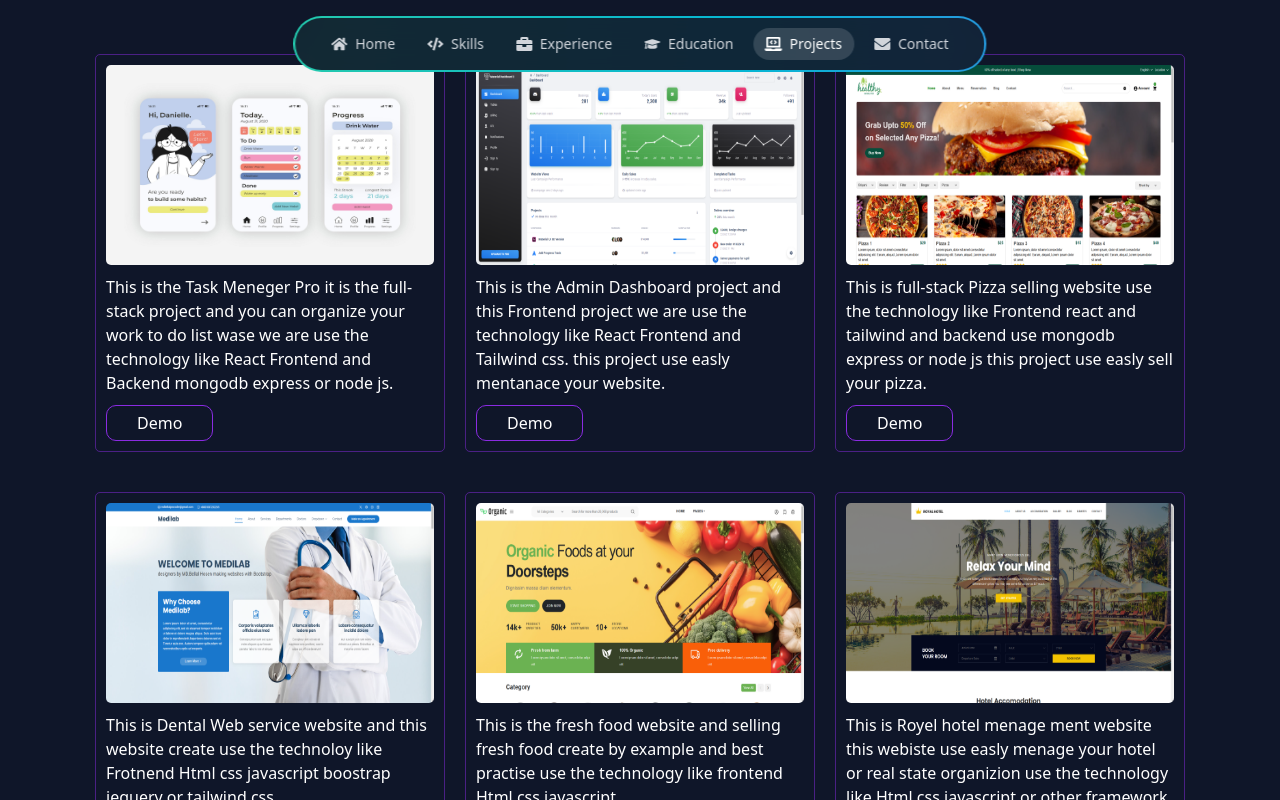
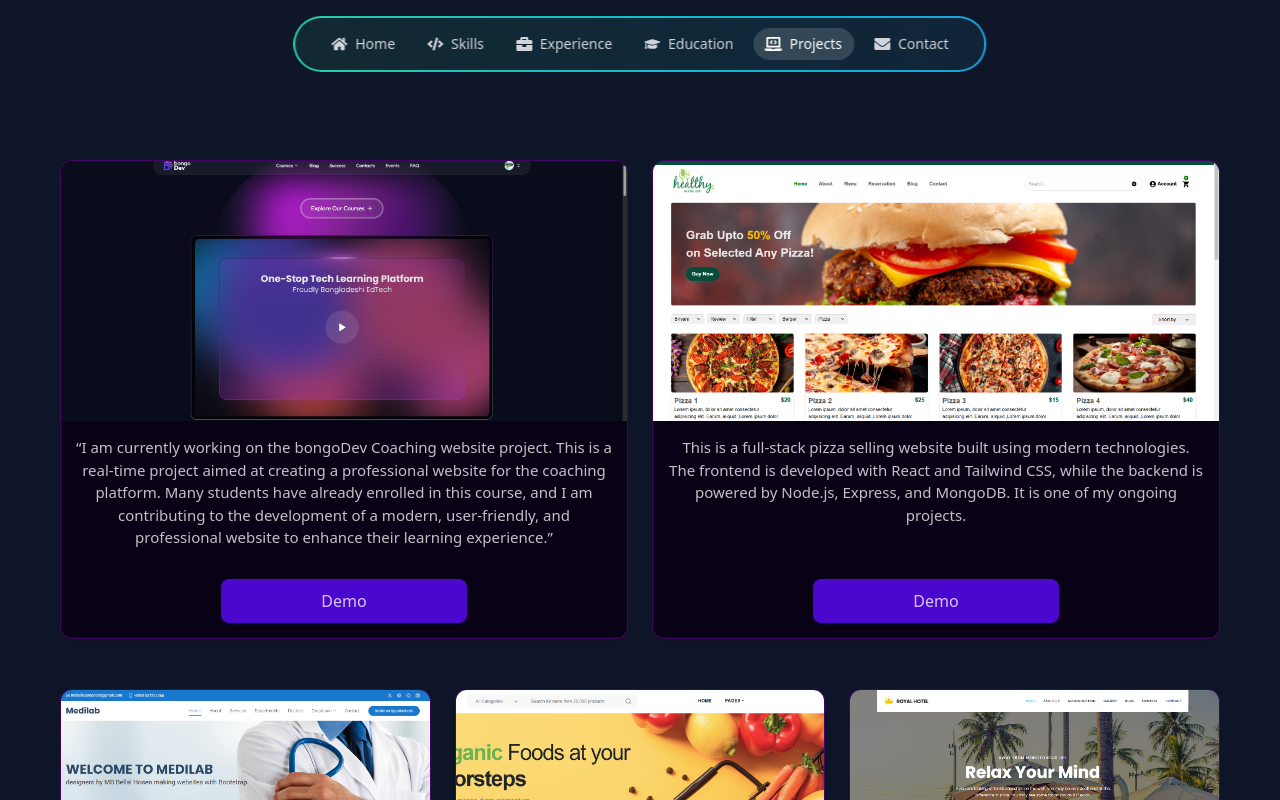
Before and after one commit to thanks-com/portfolio-project, a React (Vite) app in the folder portfolio/: page /projects in a window 1280 px wide. Shown: the top 800 px of the page. Built offline with nearby package versions, Linux system fonts and the light colour scheme.

Commit message:
change this code in portfolio

```diff
--- a/portfolio/src/components/Projects.jsx
+++ b/portfolio/src/components/Projects.jsx
@@ -1,9 +1,10 @@
-import Image1 from "../assets/images/4208903.jpg";
-import Image2 from "../assets/images/Material-Dashboard-2-React-01-15-2025_10_23_PM.png";
+
+
 import Image3 from "../assets/images/project-image-3.png";
 import Image4 from "../assets/images/project-image-4.png";
 import Image5 from "../assets/images/project-image-5.png";
 import Image6 from "../assets/images/project-image-6.png";
+import Image1 from "../assets/images/bongoDev-09-08-2025_03_38_AM.png"
 
 import "./responsive.css";
 const ProjectShowcase = () => {
@@ -13,33 +14,25 @@ const ProjectShowcase = () => {
         <div className="project">
           <img src={Image1} alt="" />
           <p>
-            This is the Task Meneger Pro it is the full-stack project and you
-            can organize your work to do list wase we are use the technology
-            like React Frontend and Backend mongodb express or node js.{" "}
+            “I am currently working on the bongoDev Coaching website project.
+            This is a real-time project aimed at creating a professional website
+            for the coaching platform. Many students have already enrolled in
+            this course, and I am contributing to the development of a modern,
+            user-friendly, and professional website to enhance their learning
+            experience.”
           </p>
-          <a href="https://taskmenegerpro.onrender.com/" target="_blanck">
-            <button>Demo</button>
-          </a>
-        </div>
-
-        <div className="project">
-          <img src={Image2} alt="" />
-          <p>
-            This is the Admin Dashboard project and this Frontend project we are
-            use the technology like React Frontend and Tailwind css. this
-            project use easly mentanace your website.{" "}
-          </p>
-          <a href="https://dashboard54.netlify.app/" target="_blanck">
-            <button>Demo</button>
+          <a href="https://www.bongodev.com/" target="_blanck">
+            <button className="">Demo</button>
           </a>
         </div>
 
         <div className="project">
           <img src={Image3} alt="" />
           <p>
-            This is full-stack Pizza selling website use the technology like
-            Frontend react and tailwind and backend use mongodb express or node
-            js this project use easly sell your pizza.{" "}
+            This is a full-stack pizza selling website built using modern
+            technologies. The frontend is developed with React and Tailwind CSS,
+            while the backend is powered by Node.js, Express, and MongoDB. It is
+            one of my ongoing projects.
           </p>
           <a href="https://pizza-selling.onrender.com" target="_blanck">
             <button>Demo</button>
@@ -47,7 +40,7 @@ const ProjectShowcase = () => {
         </div>
       </div>
 
-      <div className="project-demo-1 mt-10">
+      <div className="project-demo-2 ">
         <div className="project">
           <img src={Image4} alt="" />
           <p>
--- a/portfolio/src/components/responsive.css
+++ b/portfolio/src/components/responsive.css
@@ -1,75 +1,94 @@
-
 .project-container {
-    height: 100vh;
-    padding-top: 120px;
-    display: flex;
-    flex-direction: column;
-    justify-content: center;
-    align-items: center;
+  margin-top: -50px;
+  padding-top: 160px;
+  padding-bottom: 50px;
 }
 
-.project-demo-1 {
+/* Container for first project row */
+.project-demo-1,
+.project-demo-2 {
   display: grid;
-  grid-template-columns: repeat(3, 1fr);
-  gap: 20px;
+  grid-template-columns: repeat(auto-fit, minmax(280px, 1fr));
+  gap: 24px;
+  margin-bottom: 50px;
+  margin: 50px;
+  padding: 0 10px;
 }
 
-.project-demo-1 .project {
-    width: 400px;
-    height: auto;
-    color: #fff;
-    border-radius: 5px;
-    padding: 10px;
-    border: 1px solid rgba(137, 43, 226, 0.493);
-
-    img {
-        border-radius: 5px;
-        height: 200px;
-        width: 100%;
-    }
-
-    p{
-        padding-top: 10px;
-    }
-
-    a button {
-        margin-top: 10px;
-        padding: 5px 30px;
-        border-radius: 10px;
-        border: 1px solid blueviolet;
-        transition: .3s;
-    }
-
-    a button:hover {
-        background: rgba(137, 43, 226, 0.356);
-    }
+/* Each project card */
+.project {
+  background: #090216ea;
+  border: 1px solid rgba(161, 8, 221, 0.39);
+  border-radius: 12px;
+  overflow: hidden;
+  box-shadow: 0 4px 12px rgba(0, 0, 0, 0.1);
+  transition: transform 0.3s ease, box-shadow 0.3s ease;
+  display: flex;
+  flex-direction: column;
+  align-items: center;
+  text-align: center;
 }
 
-@media (max-width:1280px) {
-    .project-demo-1 .project {
-      width: 350px;
-    }
+/* Hover effect */
+.project:hover {
+  transform: translateY(-5px);
+  box-shadow: 0 6px 18px rgba(0, 0, 0, 0.15);
 }
 
-@media (max-width:1120px) {
-    .project-container {
-        height: auto;
-    }
-    .project-demo-1 {
-        display: grid;
-        grid-template-columns: repeat(2, 1fr);
-    }
+/* Project image */
+.project img {
+  width: 100%;
+  height: 260px;
+  object-fit: cover;
 }
 
-@media (max-width:750px) {
-    .project-demo-1 {
-        display: grid;
-        grid-template-columns: repeat(1, 1fr);
-    }
+/* Text inside project card */
+.project p {
+  padding: 15px;
+  font-size: 15px;
+  line-height: 1.5;
+  color: #ffffffc0;
+  flex-grow: 1;
 }
 
-@media (max-width:382px) {
-    .project-demo-1 .project {
-        width: 320px;
-    }
+/* Buttons */
+.project button {
+  margin: 15px 0;
+  padding: 10px 100px;
+  background: #4c07ce;
+  color: #ffffffc5;
+  border: none;
+  border-radius: 8px;
+  cursor: pointer;
+  font-weight: 500;
+  transition: background 0.3s ease;
 }
+
+.project button:hover {
+  background: #0056b3;
+}
+
+/* Responsive tweaks */
+@media (max-width: 768px) {
+  .project img {
+    height: 180px;
+  }
+
+  .project p {
+    font-size: 14px;
+  }
+  .project-demo-1,
+  .project-demo-2 {
+    margin: 0px;
+  }
+}
+
+@media (max-width: 480px) {
+  .project img {
+    height: 160px;
+  }
+
+  .project button {
+    width: 100%;
+  }
+}
```
Also changed, not shown: portfolio/src/assets/images/bongoDev-09-08-2025_03_38_AM.png (added).
